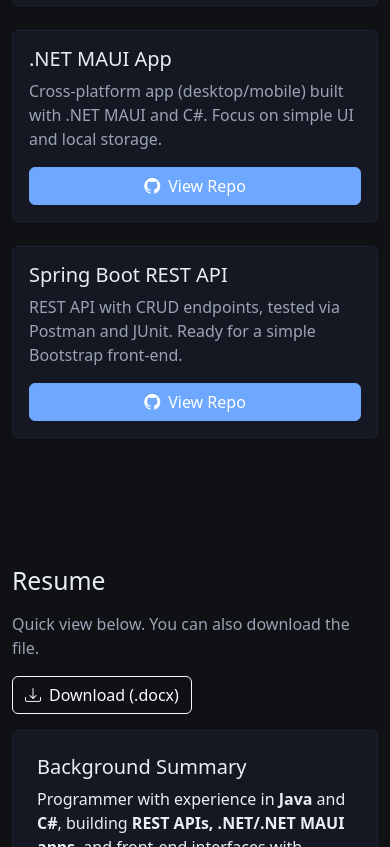
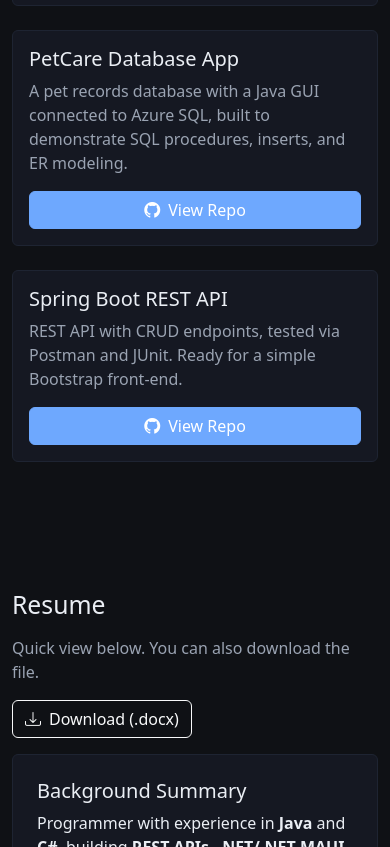
Before and after one commit to NSavage13/NSavage13.github.io, a plain HTML site: page index.html in a window 390 px wide. Shown: the part 2493-3340 px from the top of the page. Drawn offline with nearby package versions, Linux system fonts and the light colour scheme.

Commit message:
Added Project 2

```diff
--- a/index.html
+++ b/index.html
@@ -203,12 +203,11 @@
       <div class="col-md-6 col-lg-4">
         <div class="card h-100">
           <div class="card-body d-flex flex-column">
-            <h5 class="card-title">.NET MAUI App</h5>
+            <h5 class="card-title">PetCare Database App</h5>
             <p class="card-text text-muted">
-              Cross‑platform app (desktop/mobile) built with .NET MAUI and C#. Focus on simple UI and local storage.
+              A pet records database with a Java GUI connected to Azure SQL, built to demonstrate SQL procedures, inserts, and ER modeling.
             </p>
-            <!-- TODO: replace link -->
-            <a href="#" target="_blank" class="btn btn-primary mt-auto"><i class="bi bi-github me-2"></i>View Repo</a>
+            <a href="https://github.com/NSavage13/Azure_SQL" target="_blank" class="btn btn-primary mt-auto"><i class="bi bi-github me-2"></i>View Repo</a>
           </div>
         </div>
       </div>
```
